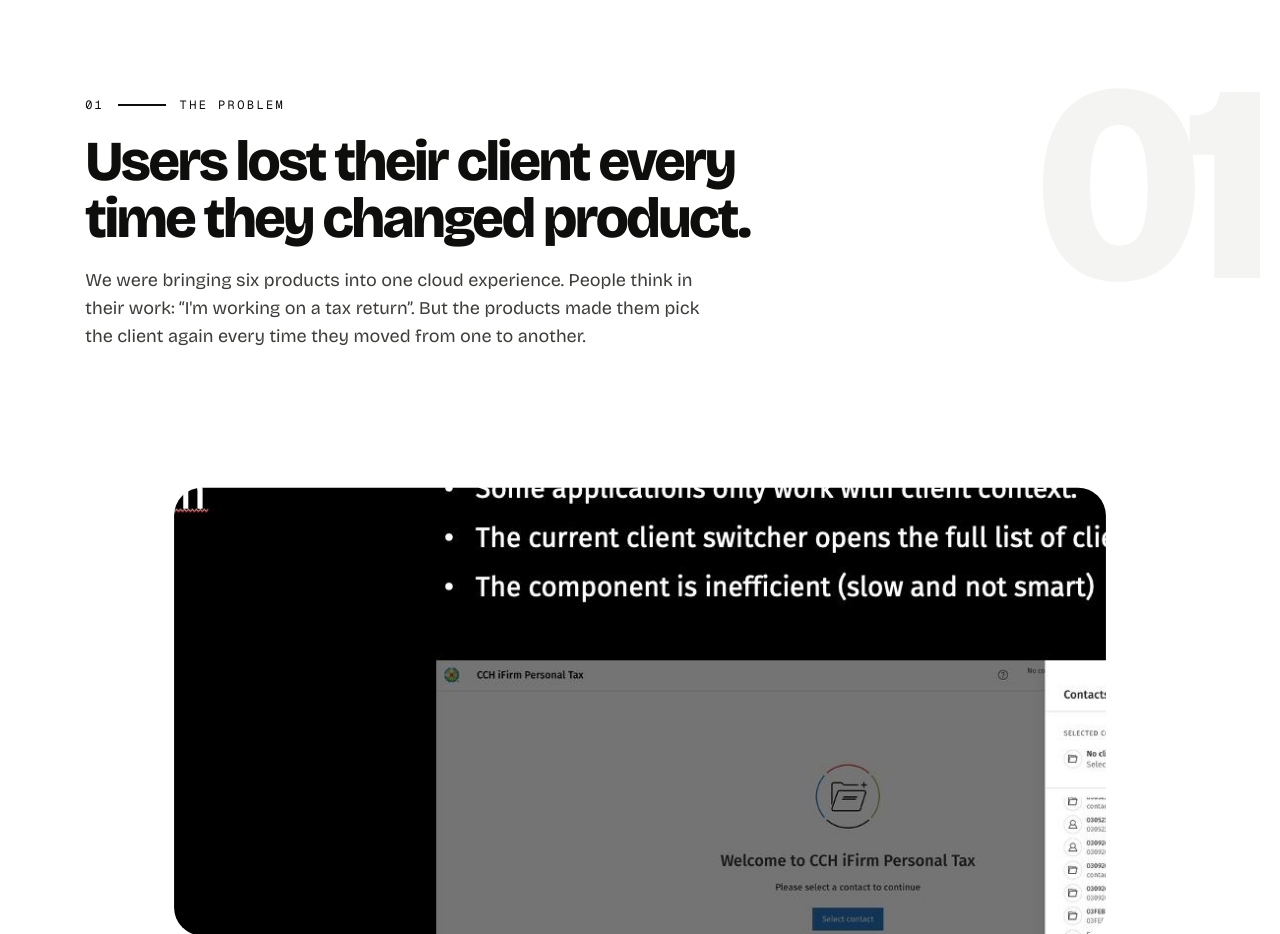
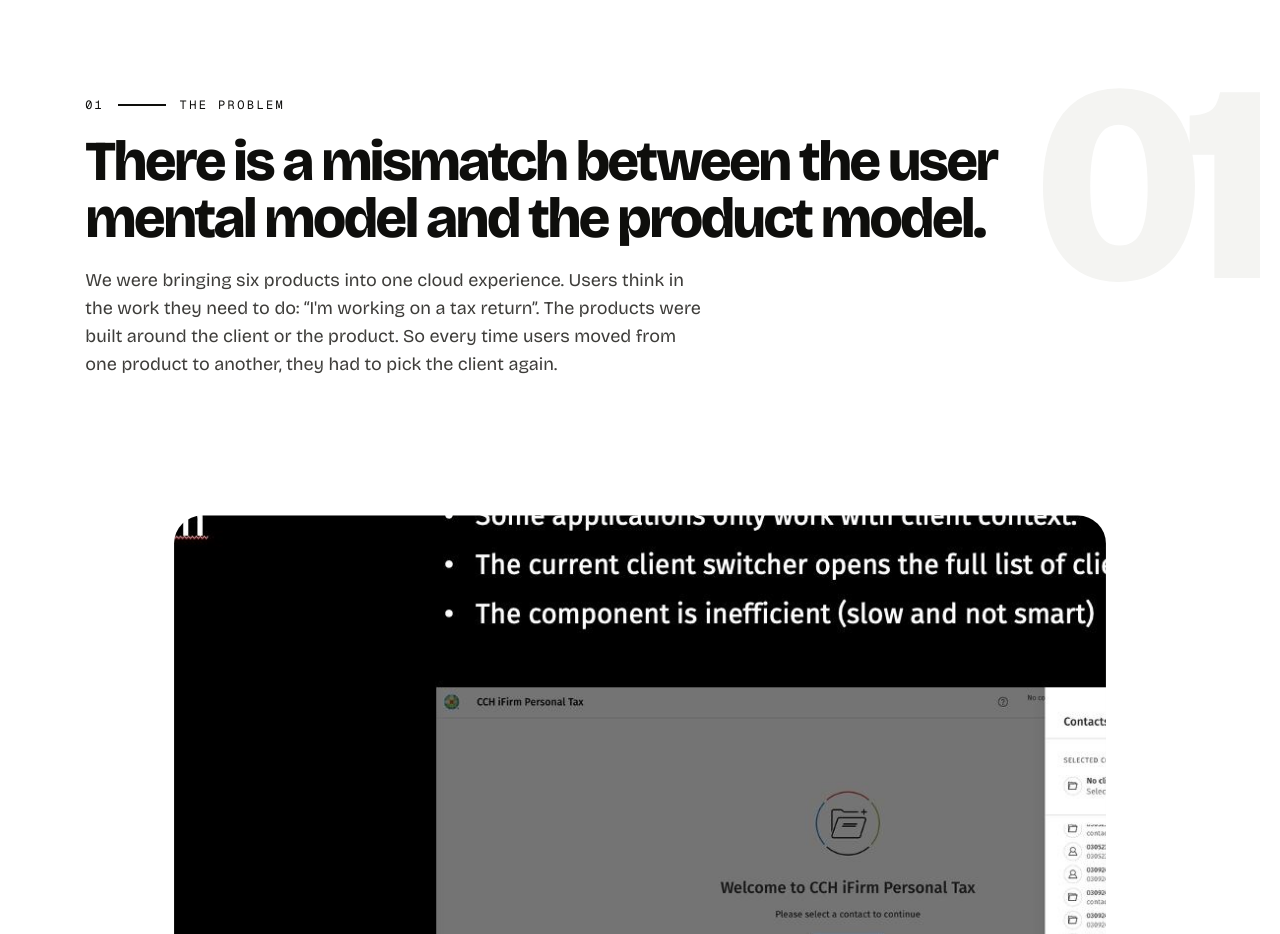
Before and after one commit to laurabenaventeserrano/portfolio, a React (Vite) app in the folder react-portfolio/: page /story1-case-study in a window 1280 px wide. Shown: the part 1460-2394 px from the top of the page. Built offline with nearby package versions, Linux system fonts and the light colour scheme.

Commit message:
Story 1: el problema es el desajuste entre el modelo mental y el del producto
Co-Authored-By: Claude Opus 5.5 <noreply@anthropic.com>
Claude-Session: https://claude.ai/code/session_012wnagC9uSugBbMQiYESC6B

```diff
--- a/react-portfolio/src/pages/Story1.tsx
+++ b/react-portfolio/src/pages/Story1.tsx
@@ -24,8 +24,8 @@ export default function Story1() {
         posterAlt="CCH iFirm by Wolters Kluwer"
       />
 
-      <Chapter num="01" kicker="The problem" title="Users lost their client every time they changed product."
-        intro={<p className="lead">We were bringing six products into one cloud experience. People think in their work: “I'm working on a tax return”. But the products made them pick the client again every time they moved from one to another.</p>}>
+      <Chapter num="01" kicker="The problem" title="There is a mismatch between the user mental model and the product model."
+        intro={<p className="lead">We were bringing six products into one cloud experience. Users think in the work they need to do: “I'm working on a tax return”. The products were built around the client or the product. So every time users moved from one product to another, they had to pick the client again.</p>}>
         <Figure src="/images/s1-empty-state.jpg" caption="Before · You arrive in a new product with no client selected" alt="CCH iFirm Personal Tax opening with no client selected: the workspace is greyed out behind a panel that says no client selected, and a contact list waiting to be searched." />
         <Callout label="The question" variant="accent">How do we keep the client across products without adding more navigation?</Callout>
       </Chapter>
```
